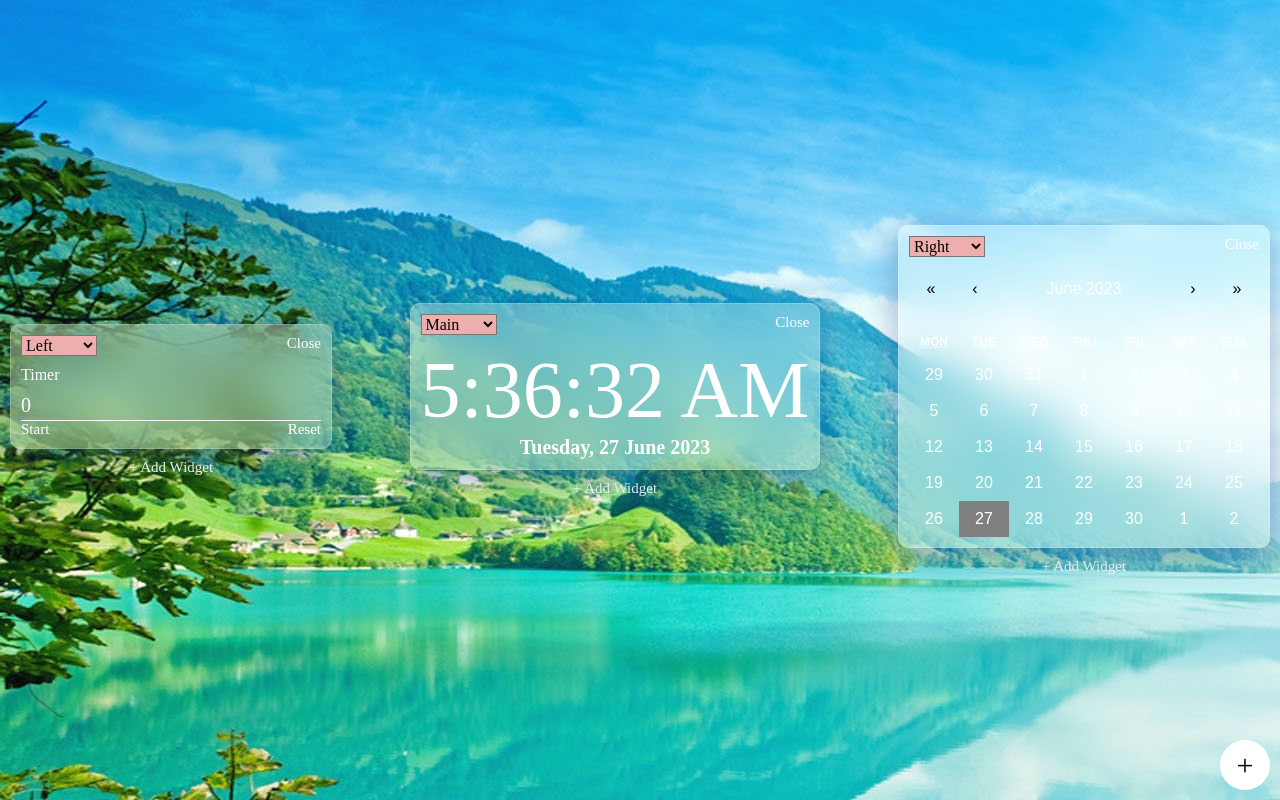
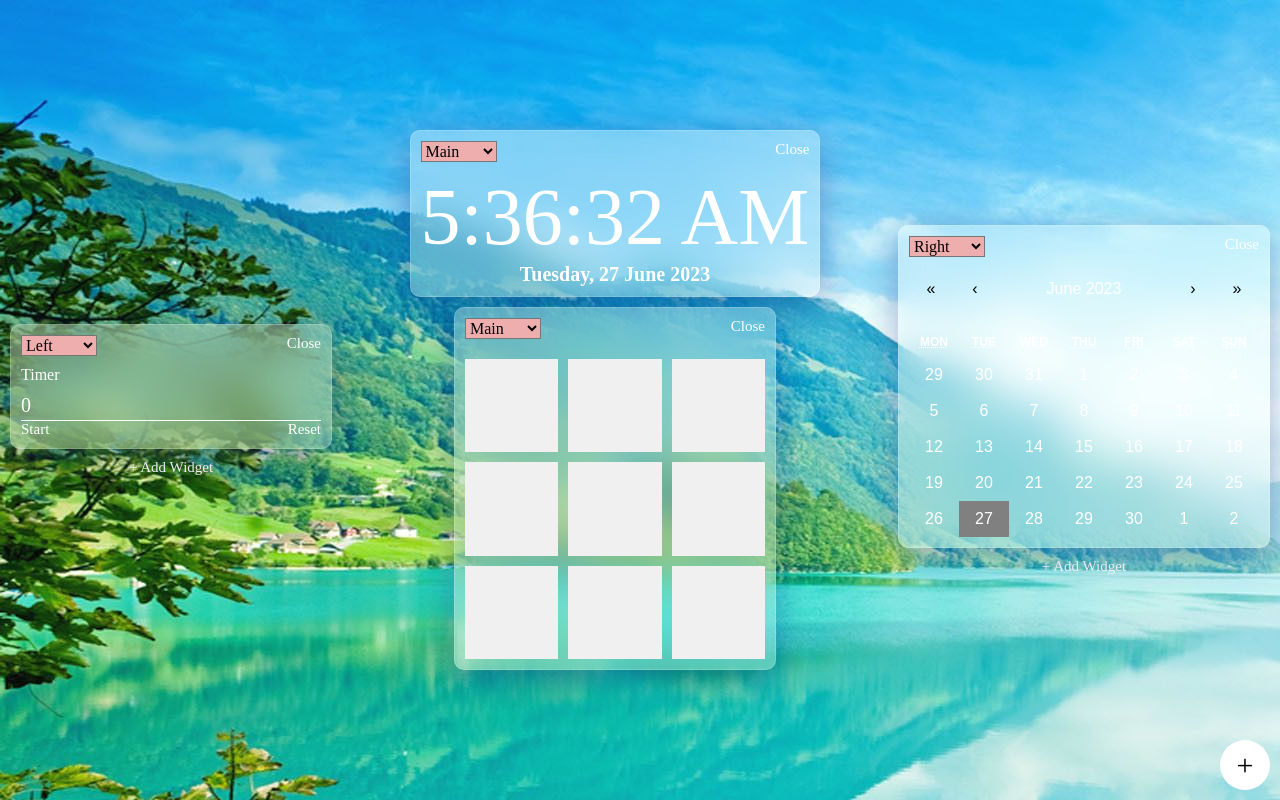
Before and after one commit to lucadavid075/planner-app, a React (Create React App) app: page / in a window 1280 px wide. Built offline with nearby package versions, Linux system fonts and the light colour scheme.

Commit message:
bounty feature

```diff
--- a/src/App.js
+++ b/src/App.js
@@ -5,12 +5,14 @@ import WidgetGalleryModal from './modals/WidgetGalleryModal';
 import Draggable from 'react-draggable';
 import TimerWidget from './widgets/TimerWidget';
 import CalendarWidget from './widgets/CalendarWidget';
+import TicTacToeWidget from './widgets/TicTacToeWidget';
 
 function App() {
  const [widgets, setWidgets] = useState([
   { id: new Date().getTime(), component: <ClockWidget />, area: 'main-widget', name: "Date and Time" },
   { id: new Date().getTime() + 2, component: <CalendarWidget />, area: 'right-widget', name: "Calendar" },
   { id: new Date().getTime() + 1, component: <TimerWidget />, area: 'left-widget', name:"Timer" },
+  { id: new Date().getTime() + 3, component: <TicTacToeWidget />, area: 'main-widget', name: "Tic Tac Toe" },
  ])
  const [showWidgetModal, setShowWidgetModal] = useState(false)
  const [selectedWidgetArea, setSelectedWidgetArea] = useState('')
--- a/src/modals/WidgetGalleryModal.js
+++ b/src/modals/WidgetGalleryModal.js
@@ -3,6 +3,7 @@ import ClockWidget from '../widgets/ClockWidget'
 import ReminderListWidget from '../widgets/ReminderListWidget'
 import TimerWidget from '../widgets/TimerWidget'
 import CalendarWidget from '../widgets/CalendarWidget'
+import TicTacToeWidget from '../widgets/TicTacToeWidget'
 
 export default function WidgetGalleryModal({ setShowWidgetModal, selectedWidgetArea, widgets, setWidgets }) {
   const [galleryWidgets, setGalleryWidgets] = useState([
@@ -10,6 +11,7 @@ export default function WidgetGalleryModal({ setShowWidgetModal, selectedWidgetA
     { component: <ReminderListWidget />, name: "Reminder List" },
     { component: <TimerWidget />, name: "Timer" },
     { component: <CalendarWidget />, name: "Calendar" },
+    { component: <TicTacToeWidget />, name: "Tic Tac Toe" },
   ])
   return (
     <div className="modal"
--- /dev/null
+++ b/src/styles/tictactoestyle.css
@@ -0,0 +1,28 @@
+.tic-tac-toe-widget {
+    min-width: 300;
+    display: flex;
+    flex-direction: column;
+    align-items: center;
+    margin-top: 20px;
+  }
+
+  .board {
+    display: grid;
+    grid-template-columns: repeat(3, 1fr);
+    grid-gap: 10px;
+    width: 300px;
+    height: 300px;
+  }
+
+  .cell {
+    display: flex;
+    justify-content: center;
+    align-items: center;
+    font-size: 48px;
+    background-color: #f0f0f0;
+    cursor: pointer;
+  }
+
+  .cell:hover {
+    background-color: #e0e0e0;
+  }
--- /dev/null
+++ b/src/widgets/TicTacToeWidget.js
@@ -0,0 +1,40 @@
+import React, { useState } from 'react';
+import '../styles/tictactoestyle.css'
+
+const TicTacToeWidget = () => {
+    // State to keep track of the game board and player turns
+    const [board, setBoard] = useState(Array(9).fill(null));
+    const [isPlayerX, setIsPlayerX] = useState(true);
+
+    // Function to handle a player's move
+    const handleMove = (index) => {
+      if (board[index] === null) {
+        const updatedBoard = [...board];
+        updatedBoard[index] = isPlayerX ? 'X' : 'O';
+        setBoard(updatedBoard);
+        setIsPlayerX(!isPlayerX);
+      }
+    };
+
+    // Function to render the game board cells
+    const renderCells = () => {
+      return board.map((cell, index) => (
+        <div
+          key={index}
+          className="cell"
+          onClick={() => handleMove(index)}
+        >
+          {cell}
+        </div>
+      ));
+    };
+
+    // JSX rendering
+    return (
+      <div className="tic-tac-toe-widget">
+        <div className="board">{renderCells()}</div>
+      </div>
+    );
+  };
+
+  export default TicTacToeWidget;
```
Also changed, not shown: .gitpod.yml (added).
